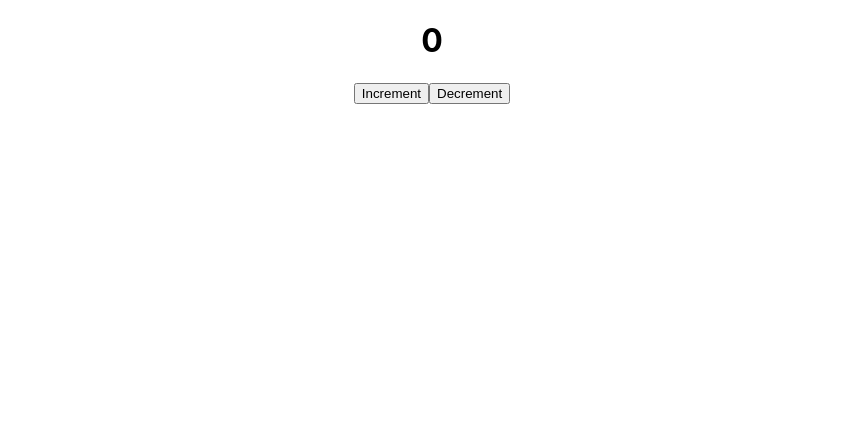
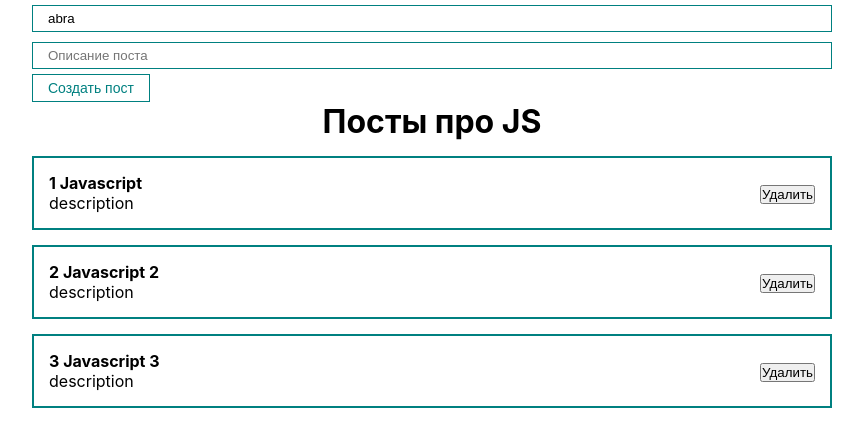
Before and after one commit to DimasYl/posts, a React (Create React App) app: page / in a window 1280 px wide. Shown: the top 446 px of the page, without its empty margins (208-1071 px from the left). Built offline with nearby package versions, Linux system fonts and the light colour scheme; the HTML template or start-up script is replaced by a standard one.

Commit message:
MyButton && MyInput

```diff
--- a/package.json
+++ b/package.json
@@ -39,5 +39,8 @@
       "last 1 firefox version",
       "last 1 safari version"
     ]
+  },
+  "devDependencies": {
+    "typescript-plugin-css-modules": "^3.4.0"
   }
 }
--- a/src/App.css
+++ b/src/App.css
@@ -1,38 +1,23 @@
-.App {
-  text-align: center;
+* {
+  margin: 0;
+  padding: 0;
+  box-sizing: border-box;
 }
 
-.App-logo {
-  height: 40vmin;
-  pointer-events: none;
+#root {
+  display: flex;
+  justify-content: center;
 }
 
-@media (prefers-reduced-motion: no-preference) {
-  .App-logo {
-    animation: App-logo-spin infinite 20s linear;
-  }
+.App {
+  width: 800px;
 }
 
-.App-header {
-  background-color: #282c34;
-  min-height: 100vh;
+.post {
   display: flex;
-  flex-direction: column;
+  padding: 15px;
+  border: 2px solid teal;
+  margin-top: 15px;
+  justify-content: space-between;
   align-items: center;
-  justify-content: center;
-  font-size: calc(10px + 2vmin);
-  color: white;
 }
-
-.App-link {
-  color: #61dafb;
-}
-
-@keyframes App-logo-spin {
-  from {
-    transform: rotate(0deg);
-  }
-  to {
-    transform: rotate(360deg);
-  }
-}
--- a/src/App.tsx
+++ b/src/App.tsx
@@ -1,23 +1,42 @@
-import React, {useState} from 'react';
+import React, {useRef, useState} from 'react';
 import './App.css';
+import PostList from "./components/PostList";
+import MyButton from "./components/UI/button/MyButton";
+import MyInput from "./components/UI/input/MyInput";
 
 function App() {
-    let [count, setCount] = useState(0)
+    const [posts, setPosts] = useState([
+        {id: 1, title: 'Javascript', body: 'description'},
+        {id: 2, title: 'Javascript 2', body: 'description'},
+        {id: 3, title: 'Javascript 3', body: 'description'},
+    ])
+    const [title, setTitle] = useState('abra')
+    const bodyInputRef = useRef()
 
-    function increment() {
-        setCount(count + 1)
-        console.log(count)
+    const addNewPost = (e: any) => {
+        e.preventDefault()
+        console.log(title)
+        // @ts-ignore
+        console.log(bodyInputRef.current.value)
     }
-    function decrement() {
-        setCount(count - 1)
-        console.log(count)
-    }
-
     return (
         <div className="App">
-            <h1>{count}</h1>
-            <button onClick={increment}>Increment</button>
-            <button onClick={decrement}>Decrement</button>
+            <form>
+                {/*Управляемый инпут*/}
+                <MyInput
+                    value={title}
+                    type="text"
+                    placeholder='Название поста'
+                    onChange={(e: any) => setTitle(e.target.value)}/>
+                {/*Неуправляемый инпут*/}
+                <MyInput
+                    type="text"
+                    placeholder='Описание поста'
+                    ref={bodyInputRef}
+                />
+                <MyButton onClick={addNewPost}>Создать пост</MyButton>
+            </form>
+            <PostList posts={posts} title='Посты про JS'/>
         </div>
     );
 }
--- /dev/null
+++ b/src/components/PostItem.tsx
@@ -0,0 +1,25 @@
+import React from 'react';
+import {PostType} from "./PostList";
+
+
+export type PostItemPropsType = {
+    post: PostType
+}
+
+const PostItem: React.FC<PostItemPropsType> = ({post}) => {
+    return (
+        <div className="post">
+            <div className="post__content">
+                <strong>{post.id} {post.title}</strong>
+                <div>
+                    {post.body}
+                </div>
+            </div>
+            <div className="post__btn">
+                <button>Удалить</button>
+            </div>
+        </div>
+    );
+};
+
+export default PostItem;
--- /dev/null
+++ b/src/components/PostList.tsx
@@ -0,0 +1,23 @@
+import React from 'react';
+import PostItem from "./PostItem";
+
+export type PostType = {
+    id: number,
+    title: string,
+    body: string
+}
+export type PostListPropsType = {
+    posts: Array<PostType>,
+    title: string
+}
+
+const PostList:React.FC<PostListPropsType> = ({posts, title}) => {
+    return (
+        <div>
+        <h1 style={{textAlign: 'center'}}>{title}</h1>
+    {posts.map(post => <PostItem key={post.id} post={post}/>)}
+        </div>
+    )
+};
+
+export default PostList;
--- /dev/null
+++ b/src/components/UI/button/MyButton.module.css
@@ -0,0 +1,8 @@
+.myBtn {
+    padding: 5px 15px;
+    color: teal;
+    font-size: 14px;
+    background: transparent;
+    border: 1px solid teal;
+    cursor: pointer;
+}
--- /dev/null
+++ b/src/components/UI/button/MyButton.tsx
@@ -0,0 +1,17 @@
+import React from 'react';
+import style from './MyButton.module.css'
+
+type MyButtonPropsType = {
+    disabled?: boolean
+    onClick?: (e: any) => void
+}
+
+const MyButton: React.FC<MyButtonPropsType> = ({children, ...props}) => {
+    return (
+        <button {...props} className={style.myBtn}>
+            {children}
+        </button>
+    );
+};
+
+export default MyButton;
--- /dev/null
+++ b/src/components/UI/input/MyInput.module.css
@@ -0,0 +1,6 @@
+.myInput {
+    width: 100%;
+    padding: 5px 15px;
+    margin: 5px 0;
+    border: 1px solid teal;
+}
--- /dev/null
+++ b/src/components/UI/input/MyInput.tsx
@@ -0,0 +1,10 @@
+import React from 'react';
+import style from './MyInput.module.css'
+
+const MyInput = React.forwardRef((props: any, ref) => {
+    return (
+        <input ref={ref} className={style.myInput} {...props} />
+    );
+})
+
+export default MyInput;
--- /dev/null
+++ b/src/react-app-env.d.ts
@@ -0,0 +1 @@
+/// <reference types="react-scripts" />
```
Also changed, not shown: src/components/Counter.tsx (added, +26 -0 lines), 1 other file (tests, documents, lock files or other folders).
